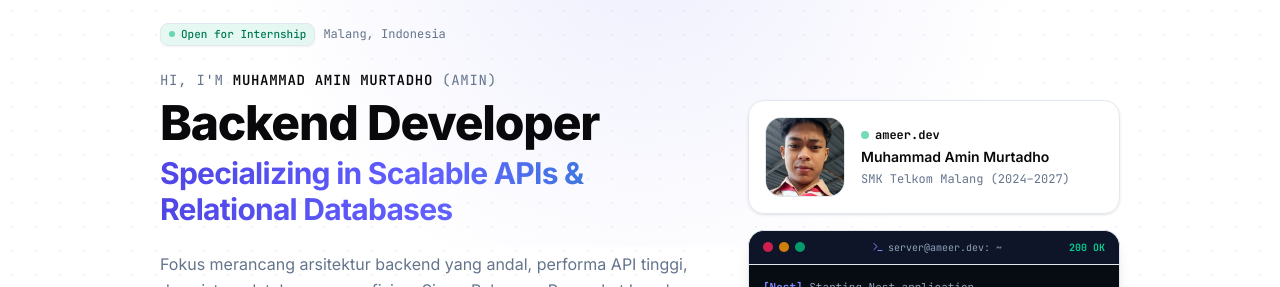
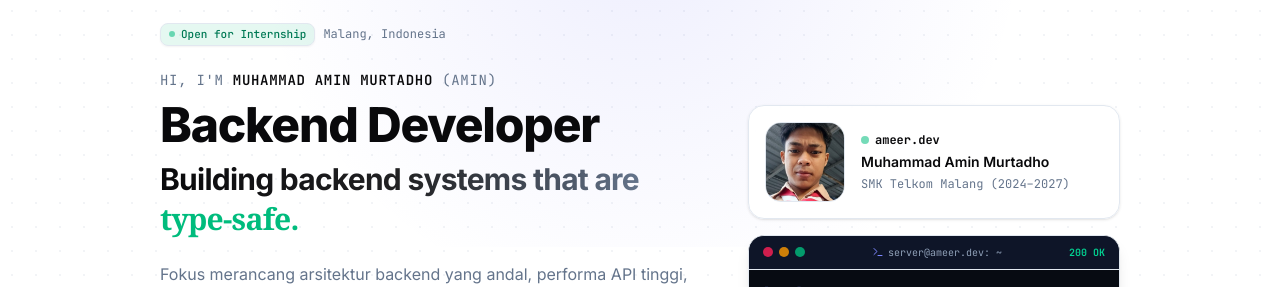
Before and after one commit to Ameer-28/Portofolio, a Next.js app: page / in a window 1280 px wide. Shown: the part 123-410 px from the top of the page. Built offline with nearby package versions, Linux system fonts and the light colour scheme; no server answers.

Commit message:
feat(design): integrate dynamic handwriting hero typography and align visual system with reference

```diff
--- a/src/components/sections/hero.tsx
+++ b/src/components/sections/hero.tsx
@@ -3,6 +3,7 @@ import Image from "next/image";
 import { Container } from "@/components/ui/container";
 import { Button } from "@/components/ui/button";
 import { Badge } from "@/components/ui/badge";
+import { HandwritingText } from "@/components/ui/handwriting-text";
 import { profileData } from "@/data/profile";
 import { ArrowRight, FileText, Code2, Server, Database, Terminal, CheckCircle2 } from "lucide-react";
 
@@ -41,16 +42,23 @@ export function Hero() {
             </div>
 
             {/* 2. Punchy Main Headline */}
-            <div className="space-y-1.5">
+            <div className="space-y-2">
               <p className="text-xs sm:text-sm font-mono uppercase tracking-wider text-muted-foreground">
                 Hi, I&apos;m <span className="text-foreground font-semibold">{profileData.fullName}</span> ({profileData.displayName})
               </p>
               <h1 className="text-3xl sm:text-4xl lg:text-5xl font-extrabold tracking-tight text-foreground leading-[1.12]">
                 Backend Developer
               </h1>
-              <p className="text-xl sm:text-2xl lg:text-3xl font-bold tracking-tight text-transparent bg-clip-text bg-gradient-to-r from-primary via-indigo-500 to-accent">
-                Specializing in Scalable APIs & Relational Databases
-              </p>
+              <div className="text-lg sm:text-2xl lg:text-3xl font-bold tracking-tight text-foreground flex flex-wrap items-baseline gap-x-2 gap-y-1 pt-0.5">
+                <span className="text-transparent bg-clip-text bg-gradient-to-r from-foreground via-foreground/90 to-muted-foreground">
+                  Building backend systems that are
+                </span>
+                <HandwritingText
+                  words={["scalable.", "modular.", "type-safe.", "production-ready."]}
+                  className="text-emerald-500 dark:text-emerald-400 font-serif"
+                  height="1.18em"
+                />
+              </div>
             </div>
 
             {/* 3. Verified Positioning Statement */}
```
Also changed, not shown: 1 other file (tests, documents, lock files or other folders).
